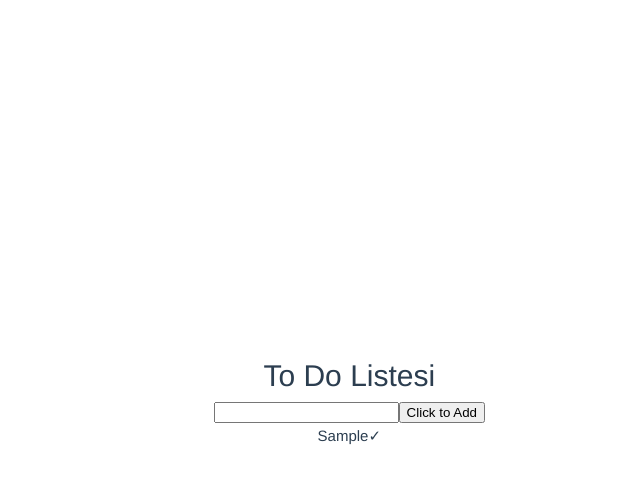
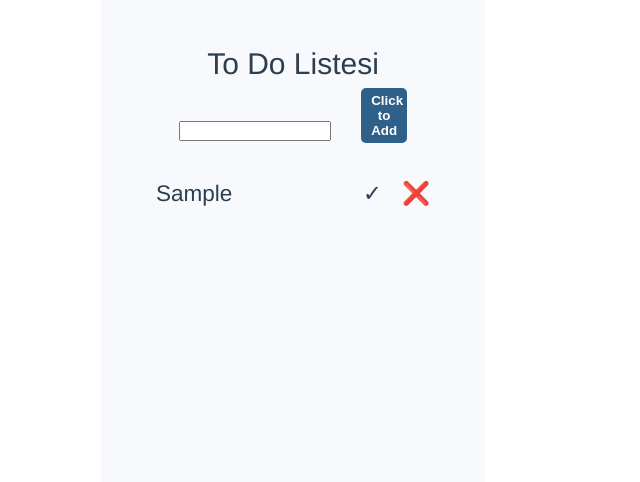
Before and after one commit to MrGultekin/todo-app, a Vue app: page / in a window 1280 px wide. Both pictures are taken after typing "Sample" into the empty fields and a click on the button "Click to Add". Shown: the top 482 px of the page, without its empty margins (155-795 px from the left). Built offline with nearby package versions, Linux system fonts and the light colour scheme.

Commit message:
deleteTodo corrected in store and css applied.

```diff
--- a/src/components/TodoApp.vue
+++ b/src/components/TodoApp.vue
@@ -4,11 +4,18 @@ import TodoList from "./TodoList.vue";
 </script>
 
 <template>
-  <div>
+  <div class="todo-app" >
     <h1>To Do Listesi</h1>
     <TodoForm></TodoForm>
     <TodoList></TodoList>
   </div>
 </template>
 
-<style scoped></style>
+<style scoped>
+.todo-app {
+  padding: 5vh;
+  min-height: 100vh;
+  width: 30vw;
+  background-color: #f7f9fc;
+}
+</style>
--- a/src/components/TodoForm.vue
+++ b/src/components/TodoForm.vue
@@ -23,4 +23,32 @@ const addItemAndClear = (item) => {
   </div>
 </template>
 
-<style scoped></style>
+<style scoped>
+form {
+  margin-bottom: 15px;
+}
+input {
+  margin-top: 25px;
+  margin-bottom: 15px;
+  height: 20px;
+  width: 50%;
+}
+button {
+  margin-left: 30px;
+  background-color: #2f6089;
+  padding: 5px 10px;
+  border: none;
+  border-radius: 5px;
+  font-weight: 800;
+  color: white;
+  width: 15%;
+}
+.alert-div {
+  min-height: 25px;
+}
+.alert {
+  color: #d1495b;
+  font-size: 1em;
+  font-weight: 600;
+}
+</style>
--- a/src/components/TodoList.vue
+++ b/src/components/TodoList.vue
@@ -4,24 +4,38 @@ import { storeToRefs } from "pinia";
 
 const store = useTodoListStore();
 const { todoList } = storeToRefs(store);
-const { toggleCompleted } = store;
+const { toggleCompleted, deleteTodo } = store;
 </script>
 
 <template>
   <div v-for="todo in todoList" :key="todo.id" class="item">
     <div class="content">
       <!--      <span>{{ todo }}</span>-->
-      <span
-        @click.stop="toggleCompleted(todo.id)"
-        :class="{ completed: todo.completed }"
-        >{{ todo.item }}</span
-      >
-      <span @click.stop="toggleCompleted(todo.id)">&check;</span>
+      <span :class="{ completed: todo.completed }">{{ todo.item }}</span>
+      <div>
+        <span @click.stop="toggleCompleted(todo.id)">&check;</span>
+        <span @click="deleteTodo(todo.id)" class="x">&#10060;</span>
+      </div>
     </div>
   </div>
 </template>
 
 <style scoped>
+span {
+  margin: 0 10px;
+  cursor: pointer;
+}
+.item {
+  display: flex;
+  justify-content: center;
+}
+.content {
+  display: flex;
+  font-size: 1.5em;
+  justify-content: space-between;
+  width: 80vw;
+  padding: 5px;
+}
 .completed {
   text-decoration: line-through;
 }
--- a/src/stores/todoList.js
+++ b/src/stores/todoList.js
@@ -13,7 +13,7 @@ export const useTodoListStore = defineStore("todoList", {
       this.todoList.push({ item, id: this.id++, completed: false });
     },
     deleteTodo(itemId) {
-      this.todoList.filter((object) => {
+      this.todoList = this.todoList.filter((object) => {
         return object.id !== itemId;
       });
     },
```
